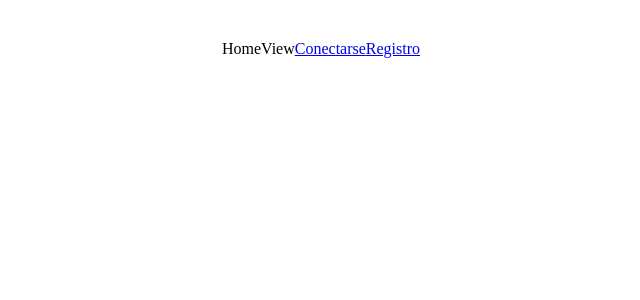
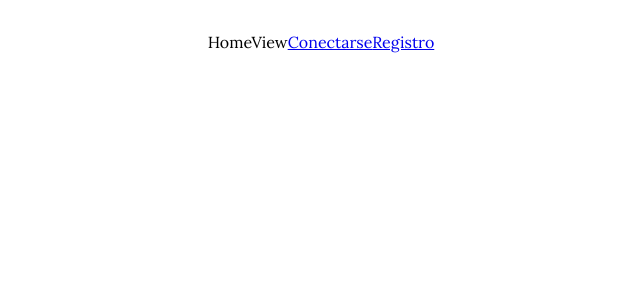
Before and after one commit to Monica-R/Hinspire, a React (Vite) app: page / in a window 1280 px wide. Shown: the top 300 px of the page, without its empty margins (319-959 px from the left). Built offline with nearby package versions, Linux system fonts and the light colour scheme; no server answers.

Commit message:
change: fonts added

```diff
--- a/src/index.css
+++ b/src/index.css
@@ -1,6 +1,32 @@
 :root {
+
+  --color-black: #181717;
+  --color-white: #fafafa;
+  --font-raleway: "Raleway", sans-serif;
+  --font-lora: "Lora", serif;
+
   font-synthesis: none;
   text-rendering: optimizeLegibility;
   -webkit-font-smoothing: antialiased;
   -moz-osx-font-smoothing: grayscale;
 }
+
+* {
+  margin: 0;
+  padding: 0;
+  box-sizing: border-box;
+}
+
+h1, h2, h3, h4, h5, h6 {
+  font-family: var(--font-raleway);
+  font-weight: normal;
+  font-optical-sizing: auto;
+  font-style: normal;
+}
+
+p, span, a, li, div, section, article {
+  font-family: var(--font-lora);
+  font-weight: normal;
+  font-optical-sizing: auto;
+  font-style: normal;
+}
```
